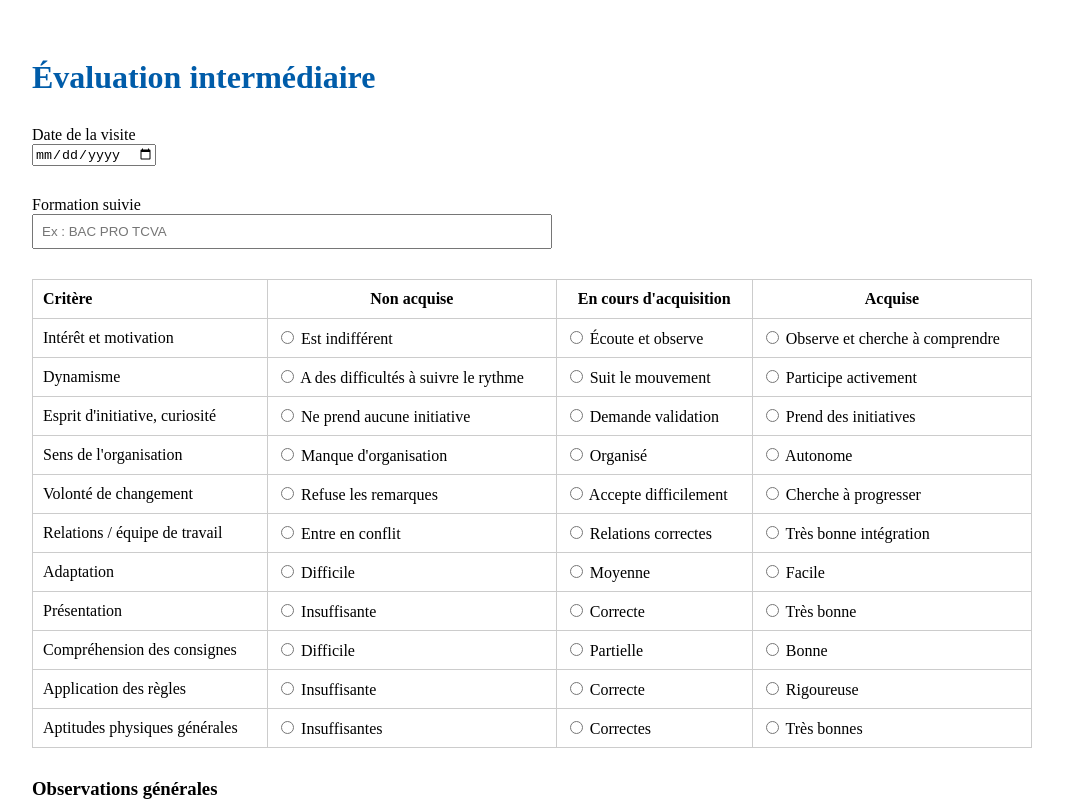
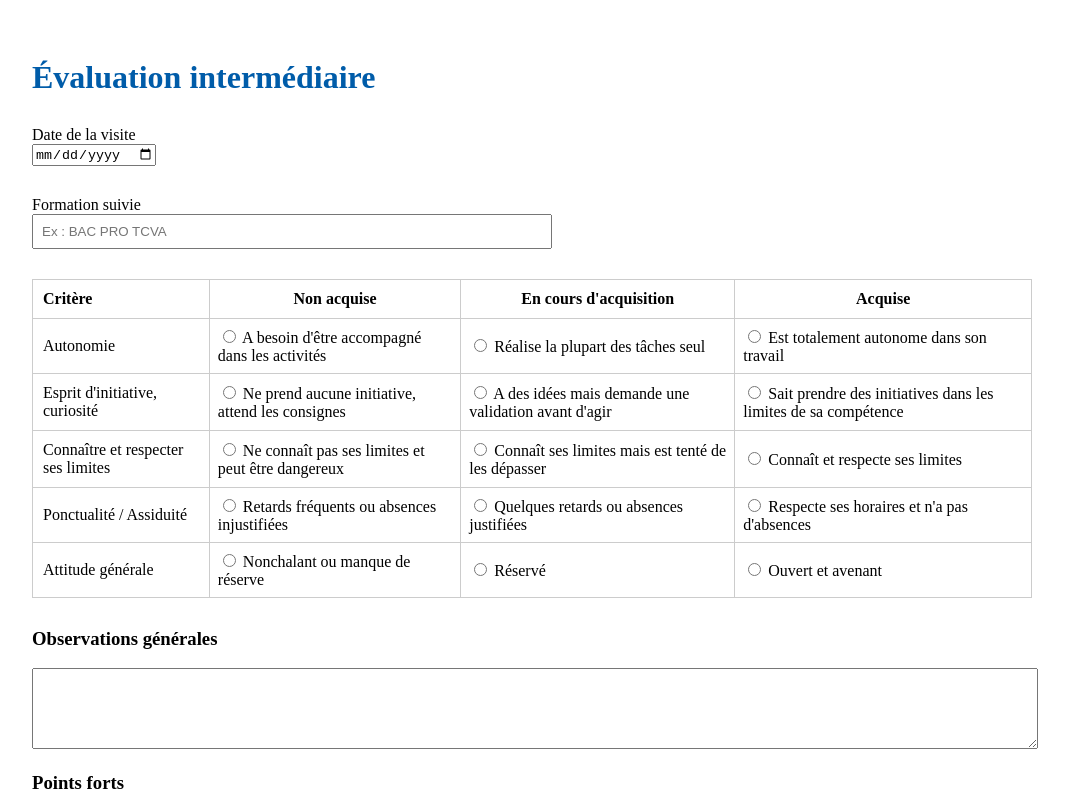
Before and after one commit to fabsalel-design/suivi-visites-mfr, a Next.js app: page /apprentis/1/visites/intermediaire in a window 1280 px wide. Shown: the top 801 px of the page, without its empty margins (108-1177 px from the left). Built offline with nearby package versions, Linux system fonts and the light colour scheme; no server answers; the database is empty.

Commit message:
Update page.tsx

```diff
--- a/app/apprentis/[id]/visites/intermediaire/page.tsx
+++ b/app/apprentis/[id]/visites/intermediaire/page.tsx
@@ -10,81 +10,49 @@ import {
 
 const criteres = [
   {
-    key: "interet_motivation",
-    titre: "Intérêt et motivation",
-    non: "Est indifférent",
-    encours: "Écoute et observe",
-    acquis: "Observe et cherche à comprendre",
-  },
-  {
-    key: "dynamisme",
-    titre: "Dynamisme",
-    non: "A des difficultés à suivre le rythme",
-    encours: "Suit le mouvement",
-    acquis: "Participe activement",
+    key: "autonomie",
+    titre: "Autonomie",
+    non: "A besoin d'être accompagné dans les activités",
+    encours: "Réalise la plupart des tâches seul",
+    acquis: "Est totalement autonome dans son travail",
   },
   {
     key: "esprit_initiative",
     titre: "Esprit d'initiative, curiosité",
-    non: "Ne prend aucune initiative",
-    encours: "Demande validation",
-    acquis: "Prend des initiatives",
+    non: "Ne prend aucune initiative, attend les consignes",
+    encours: "A des idées mais demande une validation avant d'agir",
+    acquis:
+      "Sait prendre des initiatives dans les limites de sa compétence",
   },
   {
-    key: "sens_organisation",
-    titre: "Sens de l'organisation",
-    non: "Manque d'organisation",
-    encours: "Organisé",
-    acquis: "Autonome",
+    key: "respect_limites",
+    titre: "Connaître et respecter ses limites",
+    non:
+      "Ne connaît pas ses limites et peut être dangereux",
+    encours:
+      "Connaît ses limites mais est tenté de les dépasser",
+    acquis:
+      "Connaît et respecte ses limites",
   },
   {
-    key: "volonte_changement",
-    titre: "Volonté de changement",
-    non: "Refuse les remarques",
-    encours: "Accepte difficilement",
-    acquis: "Cherche à progresser",
+    key: "ponctualite_assiduite",
+    titre: "Ponctualité / Assiduité",
+    non:
+      "Retards fréquents ou absences injustifiées",
+    encours:
+      "Quelques retards ou absences justifiées",
+    acquis:
+      "Respecte ses horaires et n'a pas d'absences",
   },
   {
-    key: "relations_equipe",
-    titre: "Relations / équipe de travail",
-    non: "Entre en conflit",
-    encours: "Relations correctes",
-    acquis: "Très bonne intégration",
-  },
-  {
-    key: "adaptation",
-    titre: "Adaptation",
-    non: "Difficile",
-    encours: "Moyenne",
-    acquis: "Facile",
-  },
-  {
-    key: "presentation",
-    titre: "Présentation",
-    non: "Insuffisante",
-    encours: "Correcte",
-    acquis: "Très bonne",
-  },
-  {
-    key: "comprehension_consignes",
-    titre: "Compréhension des consignes",
-    non: "Difficile",
-    encours: "Partielle",
-    acquis: "Bonne",
-  },
-  {
-    key: "application_regles",
-    titre: "Application des règles",
-    non: "Insuffisante",
-    encours: "Correcte",
-    acquis: "Rigoureuse",
-  },
-  {
-    key: "aptitudes_physiques",
-    titre: "Aptitudes physiques générales",
-    non: "Insuffisantes",
-    encours: "Correctes",
-    acquis: "Très bonnes",
+    key: "attitude_generale",
+    titre: "Attitude générale",
+    non:
+      "Nonchalant ou manque de réserve",
+    encours:
+      "Réservé",
+    acquis:
+      "Ouvert et avenant",
   },
 ];
 
```
